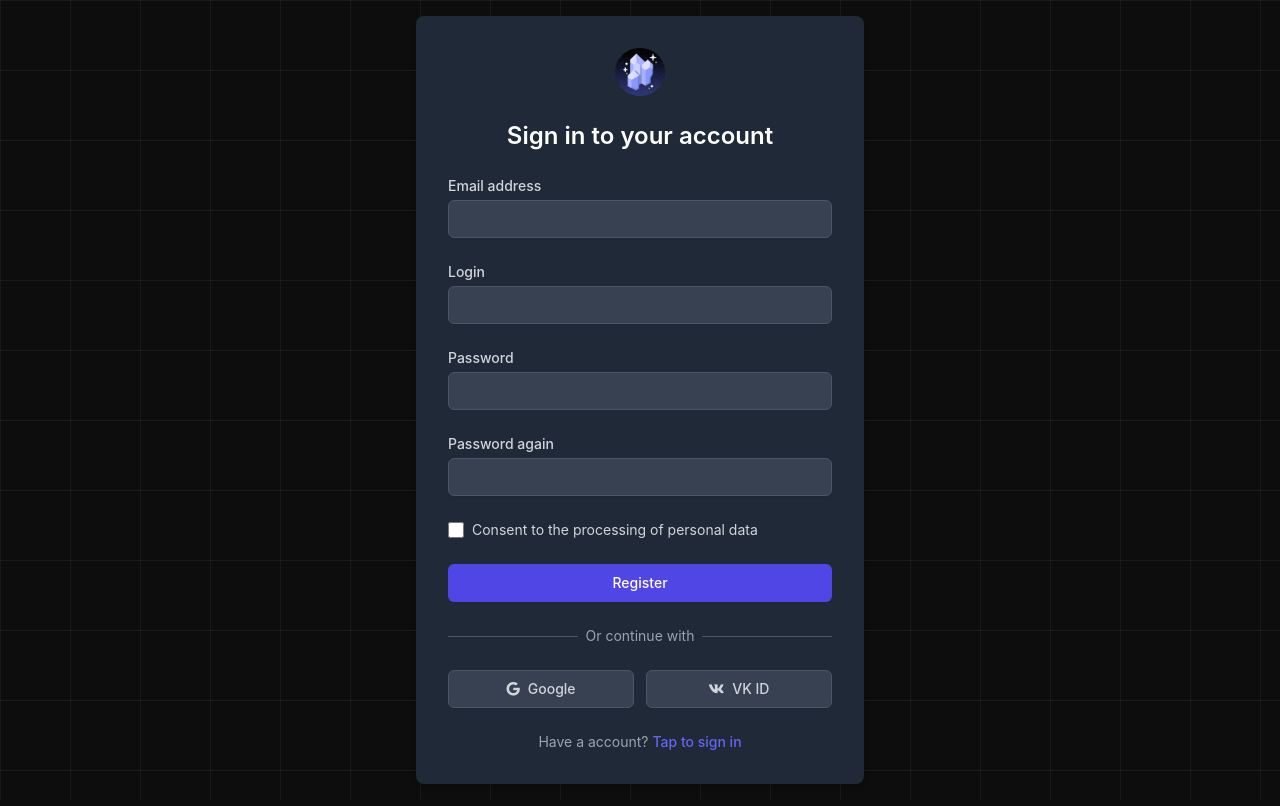
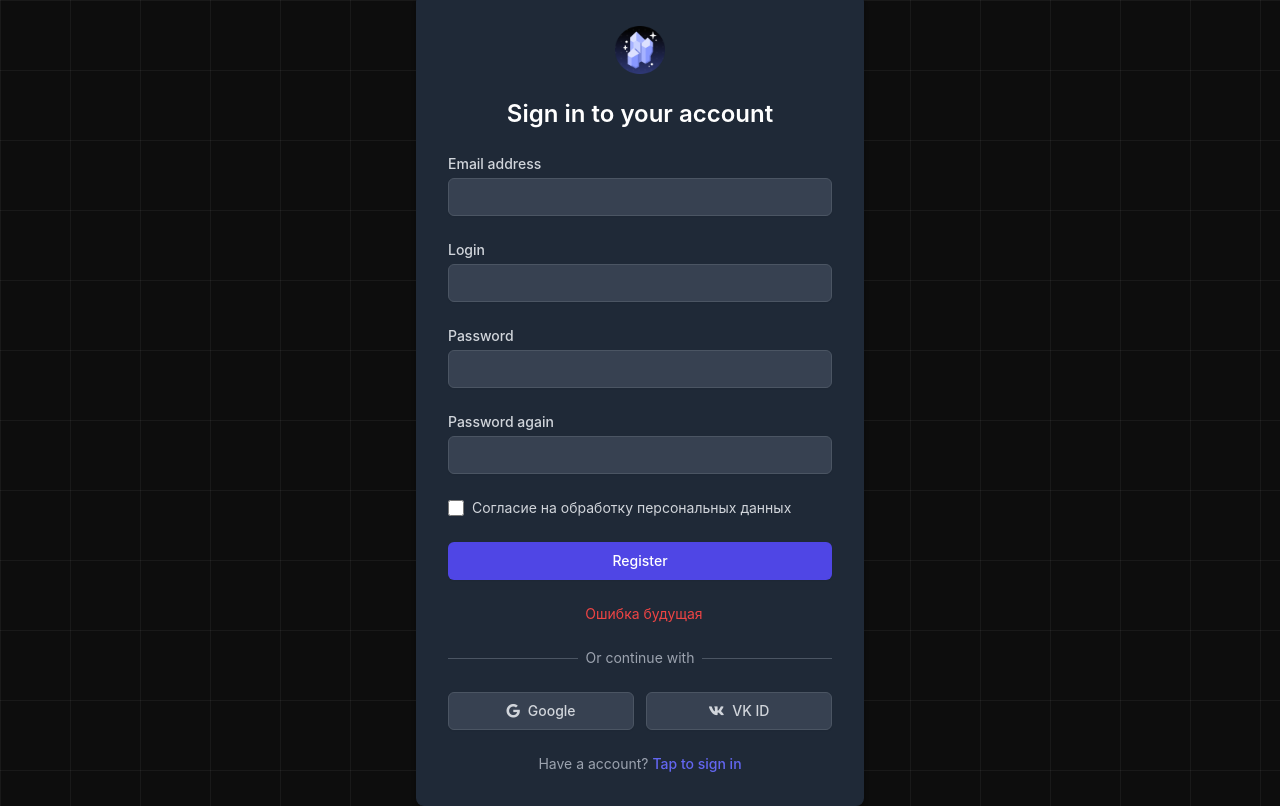
Before and after one commit to Eaglet12IQ/AFK, a Django app: page /register/ in a window 1280 px wide. Before the commit the page ends 784 px from the top, so only its background shows below. Run offline with Django 5.2, Linux system fonts and the light colour scheme; some libraries are stand-ins or nearby versions.

Commit message:
+logout(profile)/mistake(login/register)

```diff
--- a/main/templates/profile.html
+++ b/main/templates/profile.html
@@ -30,6 +30,9 @@
                 <p><i class="fas fa-map-marker-alt"></i> Russia</p>
                 <p><i class="fas fa-calendar-alt"></i> Зарегистрирован в апреле 2021 года</p>
             </div>
+            <div class="logout">
+                <button>Выйти</button>
+            </div>
         </div>
         <div class="nav">
             <a class="active" href="#"><i class="fas fa-user"></i> Профиль</a>
--- a/main/templates/register.html
+++ b/main/templates/register.html
@@ -38,11 +38,14 @@
                 <input
                 class="h-4 w-4 text-indigo-600 focus:ring-indigo-500 border-gray-600 rounded bg-gray-700"
                 id="remember_me" name="remember_me" type="checkbox" /> <label
-                class="ml-2 block text-sm text-gray-300" for="remember_me"> Сonsent to the processing of personal data </label>
+                class="ml-2 block text-sm text-gray-300" for="remember_me"> Согласие на обработку персональных данных </label>
             </div>
             <div> <button
                     class="w-full flex justify-center py-2 px-4 border border-transparent rounded-md shadow-sm text-sm font-medium text-white bg-indigo-600 hover:bg-indigo-700 focus:outline-none focus:ring-2 focus:ring-offset-2 focus:ring-indigo-500"
                     type="submit"> Register </button>
+            </div>
+            <div class="flex items-center justify-center"> <label
+                class="ml-2 block text-sm text-red-500" for="remember_me"> Ошибка будущая </label>
             </div>
             <div class="relative mt-6">
                 <div class="absolute inset-0 flex items-center">
```
Also changed, not shown: main/templates/login.html (+9 -3 lines).
